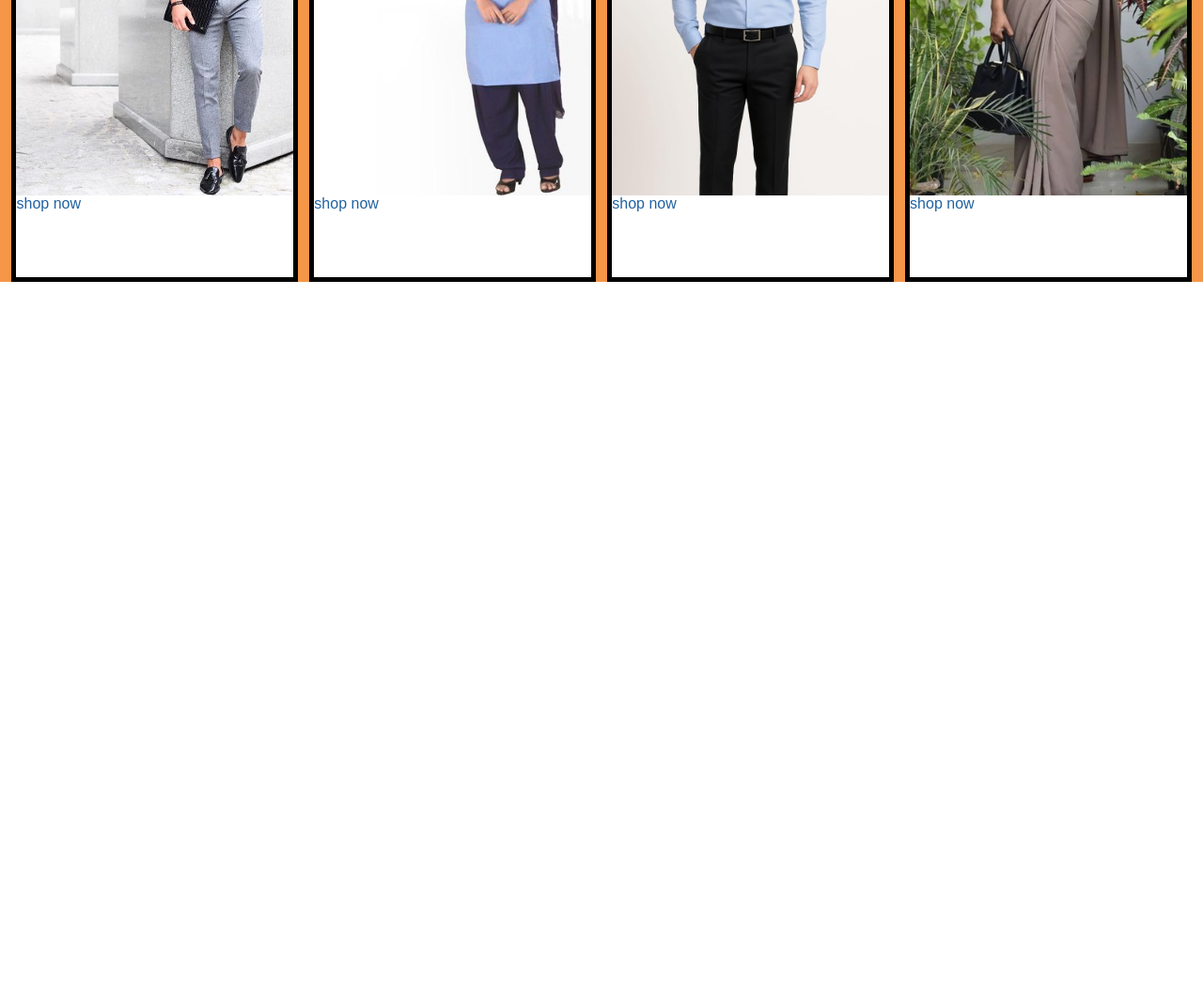
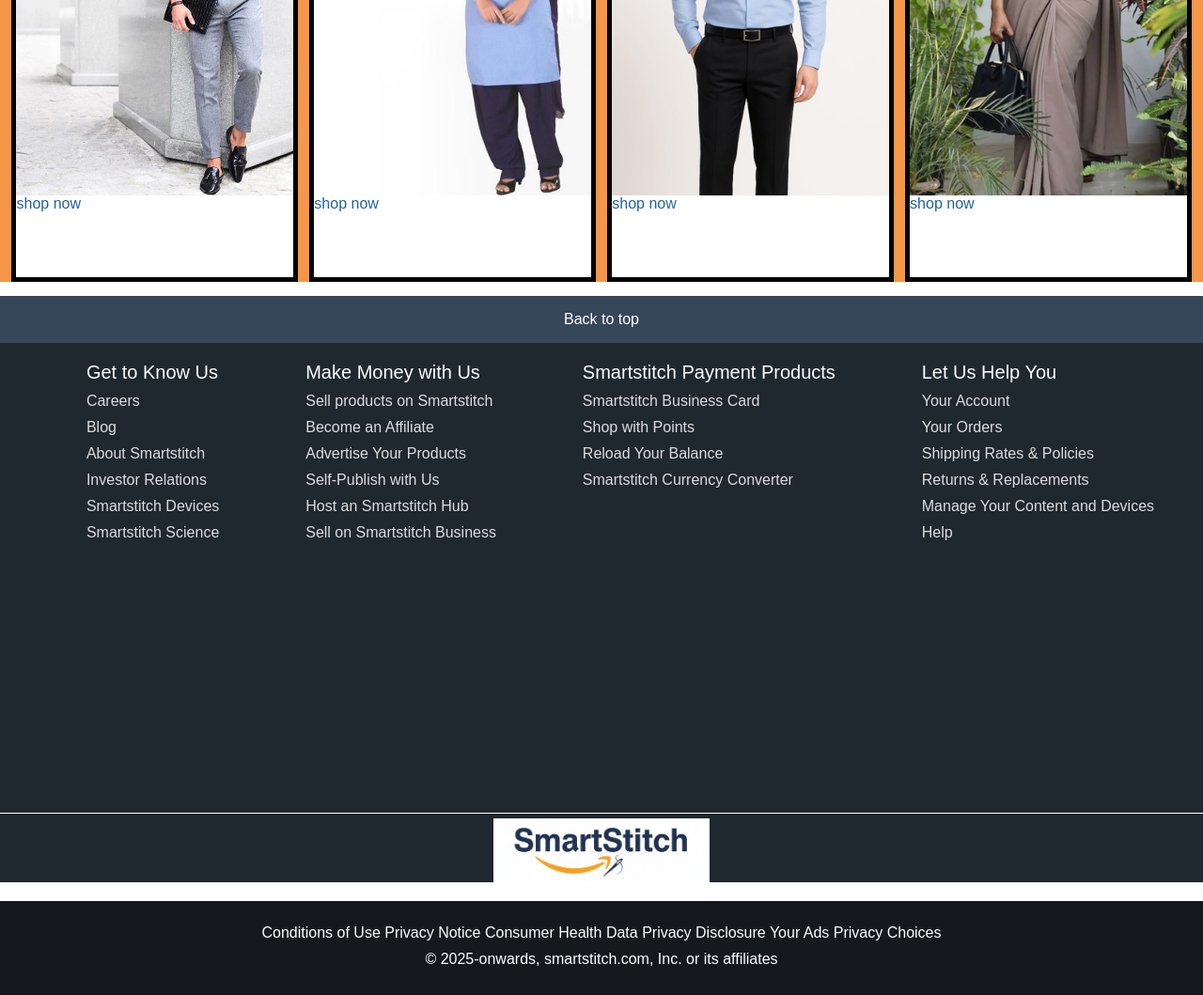
Before and after one commit to ujwalaraut/frontendsmartstitch, a plain HTML site: page index.html in a window 1280 px wide. Shown: the part 837-1896 px from the top of the page at 94% size. Before the commit the page ends 1137 px from the top, so only its background shows below. Drawn offline with Linux system fonts and the light colour scheme.

Commit message:
added footer panels

```diff
--- a/index.html
+++ b/index.html
@@ -120,5 +120,68 @@
         </div>
     </div>
 
+    <footer>
+        <div class = "footer-panel1">
+            Back to top
+        </div>
+
+        <div class = "footer-panel2">
+            <ul>
+                <p>Get to Know Us</p>
+                <a>Careers</a>
+                <a>Blog</a>
+                <a>About Smartstitch</a>
+                <a>Investor Relations</a>
+                <a>Smartstitch Devices</a>
+                <a>Smartstitch Science</a>
+            </ul>
+
+            <ul>
+                <p>Make Money with Us</p>
+                <a>Sell products on Smartstitch</a>
+                <a>Become an Affiliate</a>
+                <a>Advertise Your Products</a>
+                <a>Self-Publish with Us</a>
+                <a>Host an Smartstitch Hub</a>
+                <a>Sell on Smartstitch Business</a>
+            </ul>
+
+            <ul>
+                <p>Smartstitch Payment Products</p>
+                <a>Smartstitch Business Card</a>
+                <a>Shop with Points</a>
+                <a>Reload Your Balance</a>
+                <a>Smartstitch Currency Converter</a>
+            </ul>
+
+            <ul>
+                <p>Let Us Help You</p>
+                <a>Your Account</a>
+                <a>Your Orders</a>
+                <a>Shipping Rates & Policies</a>
+                <a>Returns & Replacements</a>
+                <a>Manage Your Content and Devices</a>
+                <a>Help</a>
+            </ul>
+        </div>
+
+        <div class="footer-panel3">
+            <div class="logo"></div>
+        </div>
+
+        <div class="footer-panel4">
+            <div class="pages">
+                <a>Conditions of Use</a>
+                <a>Privacy Notice</a>
+                <a>Consumer Health Data Privacy Disclosure</a>
+                <a>Your Ads Privacy Choices</a>
+            </div>
+
+            <div class="copyrights">
+                © 2025-onwards, smartstitch.com, Inc. or its affiliates
+            </div>
+        </div>
+    </footer>
+
 </body>
 </html>
--- a/style.css
+++ b/style.css
@@ -244,3 +244,73 @@ span{
 .staff-female p{
     color: #2162A1;;
 }
+
+footer{
+    margin-top: 15px;
+}
+
+.footer-panel1{
+    background-color: #37475a;
+    color: white;
+    height: 50px;
+    display: flex;
+    justify-content: center;
+    align-items: center;
+    font-size: 0.85 rem;
+}
+
+.footer-panel2{
+    background-color: #1f272f;
+    color: white;
+    height:500px;
+    display: flex;
+    justify-content: space-evenly;
+}
+
+.footer-panel2 a{
+    display: block;
+    font-size: 0.75 rem;
+    margin-top: 10px;
+    color: #dddddd;
+}
+
+ul{
+    margin-top: 20px;
+}
+.footer-panel2 p{
+    font-weight: 700 px;
+    font-size: 20px;
+}
+
+.footer-panel3{
+    background-color:#1f272f ;
+    color: white;
+    border-top: 0.5px solid white;
+}
+
+.logo{
+    background-image: url("smartstitch-logo.png");
+    background-size: contain;
+    background-repeat: no-repeat;
+    height: 68px;
+    width: 100 px;
+    margin-top: 5px;
+}
+
+.footer-panel4{
+    background-color:#15191d;
+    color: white;
+    height: 100px;
+    text-align: center;
+    margin-top: 20px;
+}
+
+.pages{
+    font-size: 0.8 rem;
+    padding-top: 25px;
+}
+
+.copyrights{
+    font-size: 0.8 rem;
+    padding-top: 10px;
+}
```
